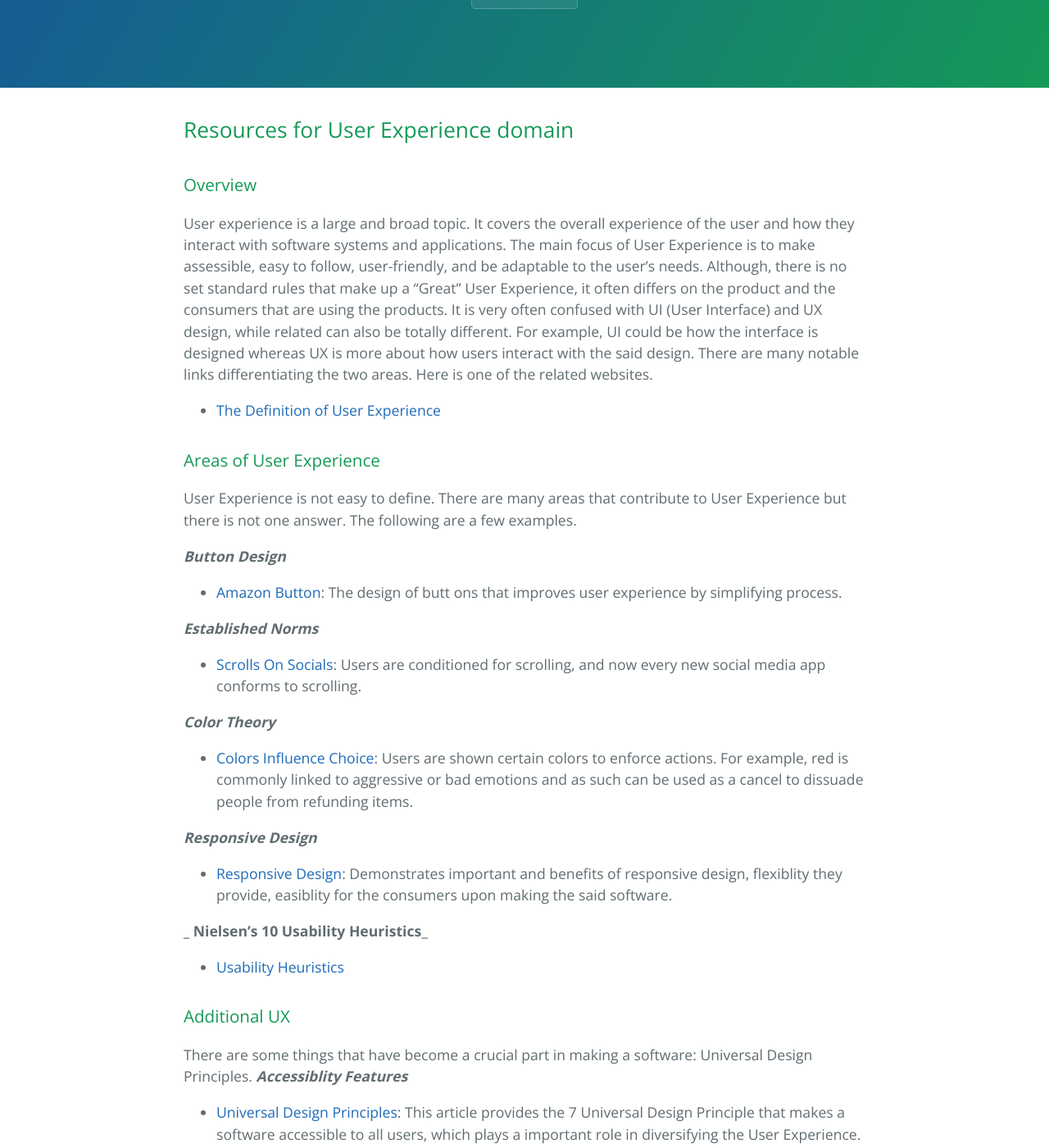
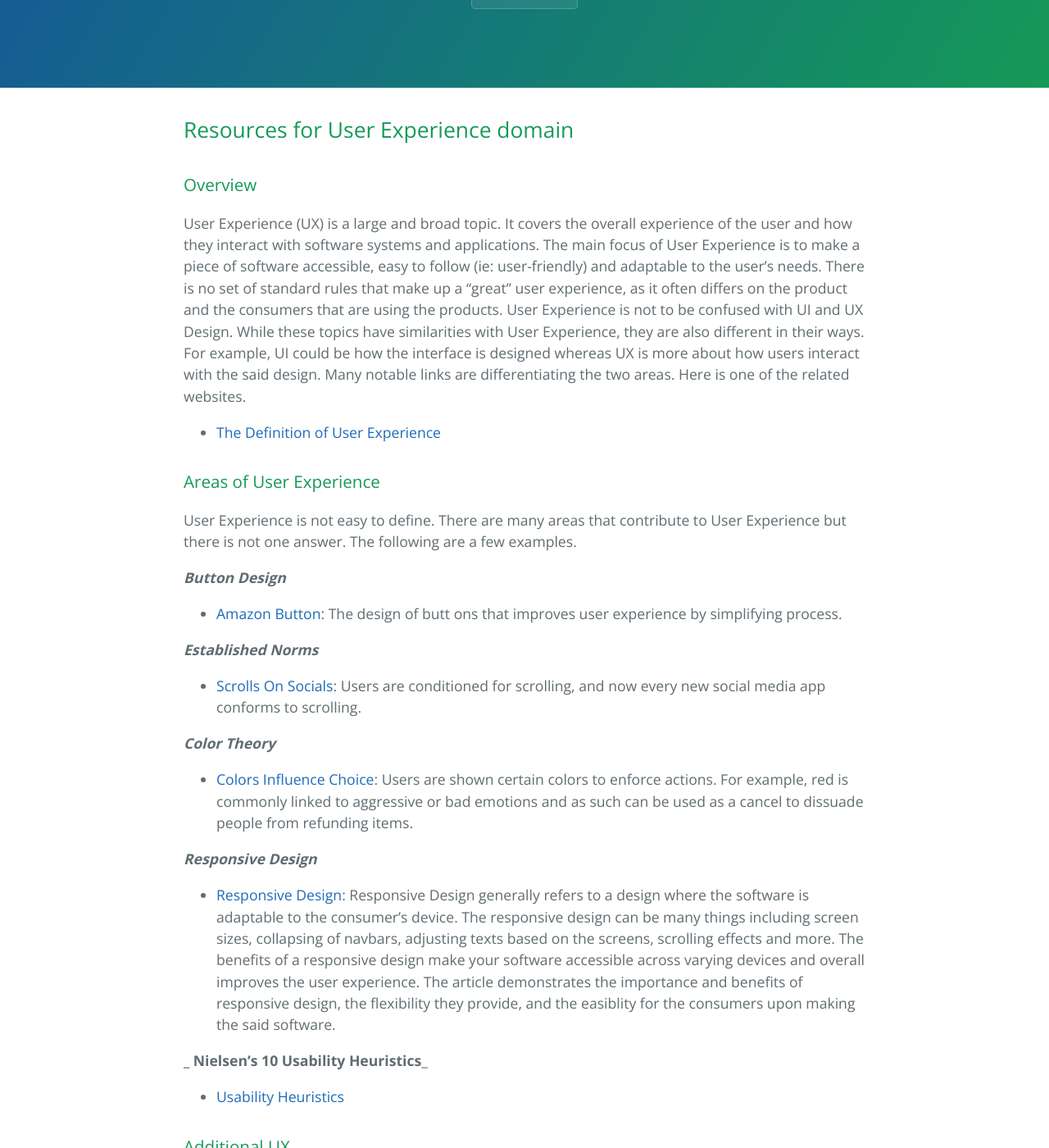
Before and after one commit to learning-software-engineering/learning-software-engineering.github.io, a Jekyll site: the page built from Topics/User_Experience.md, in a window 1280 px wide and 1400 px high, scrolled down 199 px. Shown: the whole window at 82% size. Built offline with Jekyll 4.4.1, drawn with Linux system fonts in a browser that asks for light colours; our own code applies the rules of GitHub Pages for plain Markdown files; some of the changed text lies outside the part shown.

Commit message:
Update User_Expierence.md
Fixed the issues that were addressed in the previous PR. Please let me know if there is anything that needs to resolves.

```diff
--- a/Topics/User_Experience.md
+++ b/Topics/User_Experience.md
@@ -2,8 +2,8 @@
 
 ### Overview
 
-User experience is a large and broad topic. It covers the overall experience of the user and how they interact with software systems and applications. The main focus of User Experience is to make assessible, easy to follow, user-friendly, and be adaptable to the user's needs. Although, there is no set standard rules that make up a "Great" User Experience, it often differs on the product and the consumers that are using the products. It is very often confused with UI (User Interface) and UX design, while related can also be totally different. For example, UI could be how the interface is designed whereas UX is more about how users interact with the said design.
-There are many notable links differentiating the two areas. Here is one of the related websites.
+User Experience (UX) is a large and broad topic. It covers the overall experience of the user and how they interact with software systems and applications. The main focus of User Experience is to make a piece of software accessible, easy to follow (ie: user-friendly) and adaptable to the user's needs. There is no set of standard rules that make up a "great" user experience, as it often differs on the product and the consumers that are using the products. User Experience is not to be confused with UI and UX Design. While these topics have similarities with User Experience, they are also different in their ways. For example, UI could be how the interface is designed whereas UX is more about how users interact with the said design. Many notable links are differentiating the two areas. Here is one of the related websites.
+
 
 - [The Definition of User Experience](https://www.nngroup.com/articles/definition-user-experience/)
 
@@ -22,7 +22,7 @@ ___Color Theory___
 - [Colors Influence Choice](https://usabilitygeek.com/colour-user-experience-psychology/#:~:text=Colour%20plays%20a%20crucial%20role,and%20identified%20with%20your%20industry.): Users are shown certain colors to enforce actions. For example, red is commonly linked to aggressive or bad emotions and as such can be used as a cancel to dissuade people from refunding items.
 
 ___Responsive Design___
-- [Responsive Design](https://devrix.com/tutorial/important-responsive-design/): Demonstrates important and benefits of responsive design, flexiblity they provide, easiblity for the consumers upon making the said software.
+- [Responsive Design](https://devrix.com/tutorial/important-responsive-design/): Responsive Design generally refers to a design where the software is adaptable to the consumer's device. The responsive design can be many things including screen sizes, collapsing of navbars, adjusting texts based on the screens, scrolling effects and more. The benefits of a responsive design make your software accessible across varying devices and overall improves the user experience. The article demonstrates the importance and benefits of responsive design, the flexibility they provide, and the easiblity for the consumers upon making the said software.
 
 ___ Nielsen's 10 Usability Heuristics___
 - [Usability Heuristics](./User_Experience/Usability_Heuristics.md)
@@ -31,7 +31,8 @@ ___ Nielsen's 10 Usability Heuristics___
 
 There are some things that have become a crucial part in making a software: Universal Design Principles.
 ___Accessiblity Features___
-- [Universal Design Principles](https://www.buffalo.edu/access/help-and-support/topic3/universaldesignprinciples.html): This article provides the 7 Universal Design Principle that makes a software accessible to all users, which plays a important role in diversifying the User Experience.
+- [Universal Design Principles](https://www.buffalo.edu/access/help-and-support/topic3/universaldesignprinciples.html): Universal Design Principles are not only used for software, but can be incorporated generally as well. These 7 principles ensure accessiblitly, consistenty, make software user-friendly.
+This article provides the 7 Universal Design Principles that makes a software accessible to all users, which plays a important role in diversifying the User Experience.
 
 ### Helpful Courses
 
```
